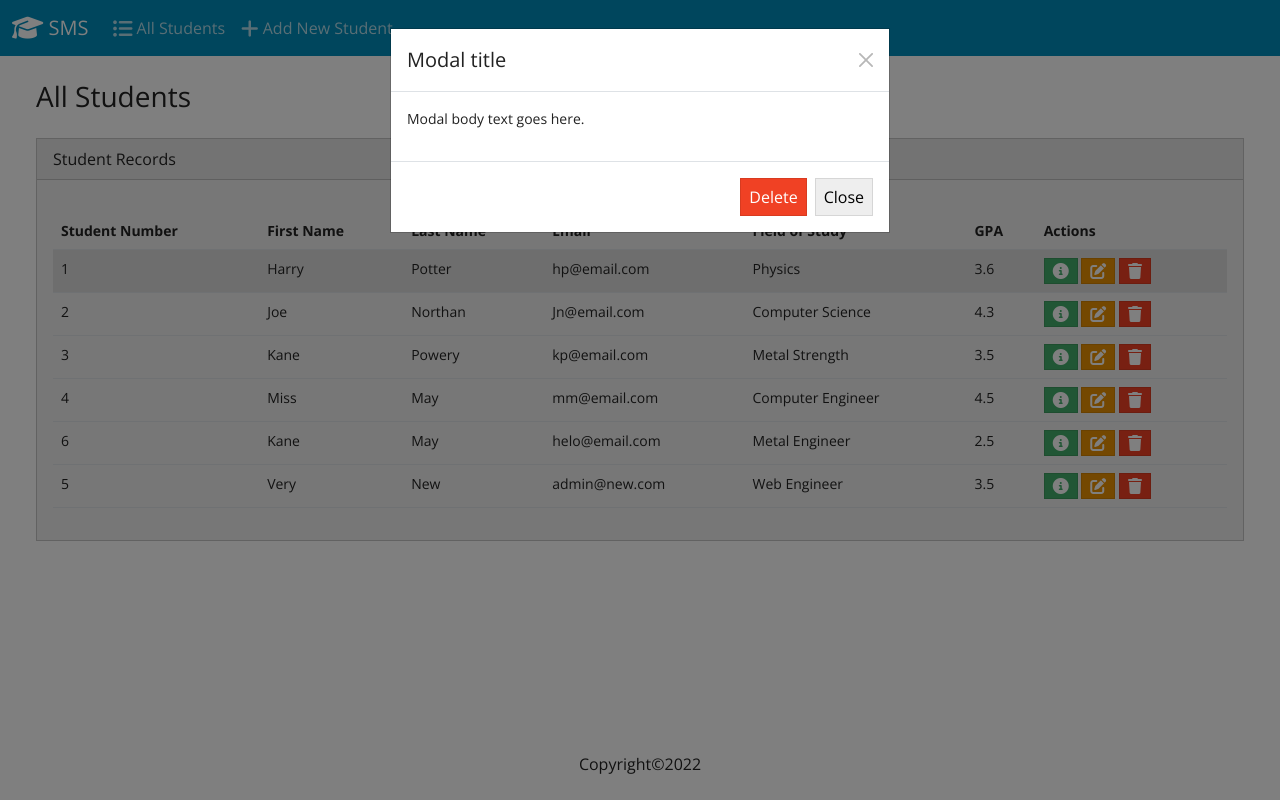
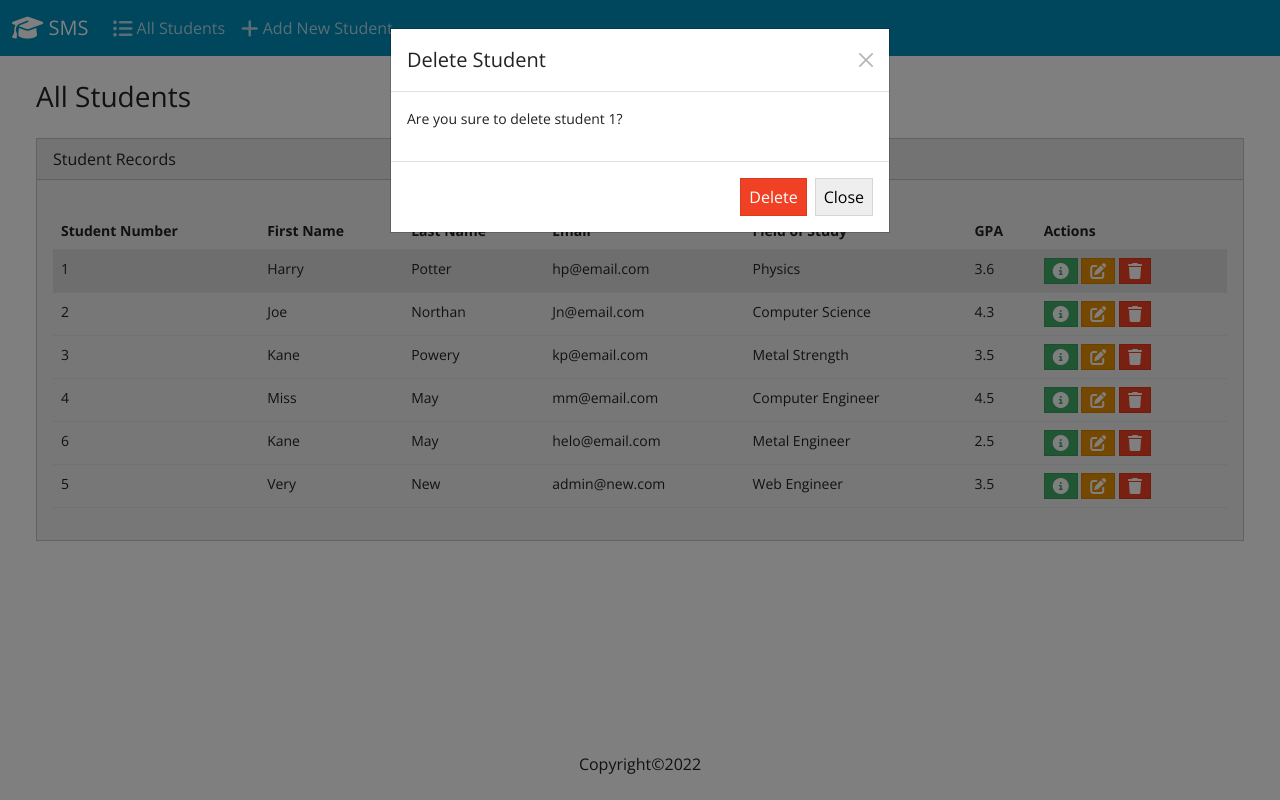
Before and after one commit to Mink-a/SMS, a Django app: page / in a window 1280 px wide, after a click that opens the changed part. Run offline with Django 4.2, Linux system fonts and the light colour scheme; data comes from the database, SQL or seed files in the repository; some libraries are stand-ins or nearby versions.

Commit message:
ui fixed

```diff
--- a/students/templates/students/addForm.html
+++ b/students/templates/students/addForm.html
@@ -11,8 +11,10 @@
   <form action="" method="POST" class="">
     {% csrf_token %} {{form| crispy}}
     <div class="">
-      <button class="btn btn-primary col-4">Add</button>
-      <a href="{% url 'home' %}" class="btn btn-secondary col-4">Cancel</a>
+      <div class="m-auto gap-3 row">
+        <button class="btn btn-primary  col">Add</button>
+        <a href="{% url 'home' %}" class="btn btn-secondary  col">Cancel</a>
+      </div>
     </div>
   </form>
   {% endif %}
--- a/students/templates/students/index.html
+++ b/students/templates/students/index.html
@@ -61,7 +61,7 @@
                       <div class="modal-dialog" role="document">
                         <div class="modal-content">
                           <div class="modal-header">
-                            <h5 class="modal-title">Modal title</h5>
+                            <h5 class="modal-title">Delete Student</h5>
                             <button
                               type="button"
                               class="btn-close"
@@ -72,7 +72,7 @@
                             </button>
                           </div>
                           <div class="modal-body">
-                            <p>Modal body text goes here.</p>
+                            <p>Are you sure to delete student {{ student.id }}?</p>
                           </div>
                           <div class="modal-footer">
                             <a
```
